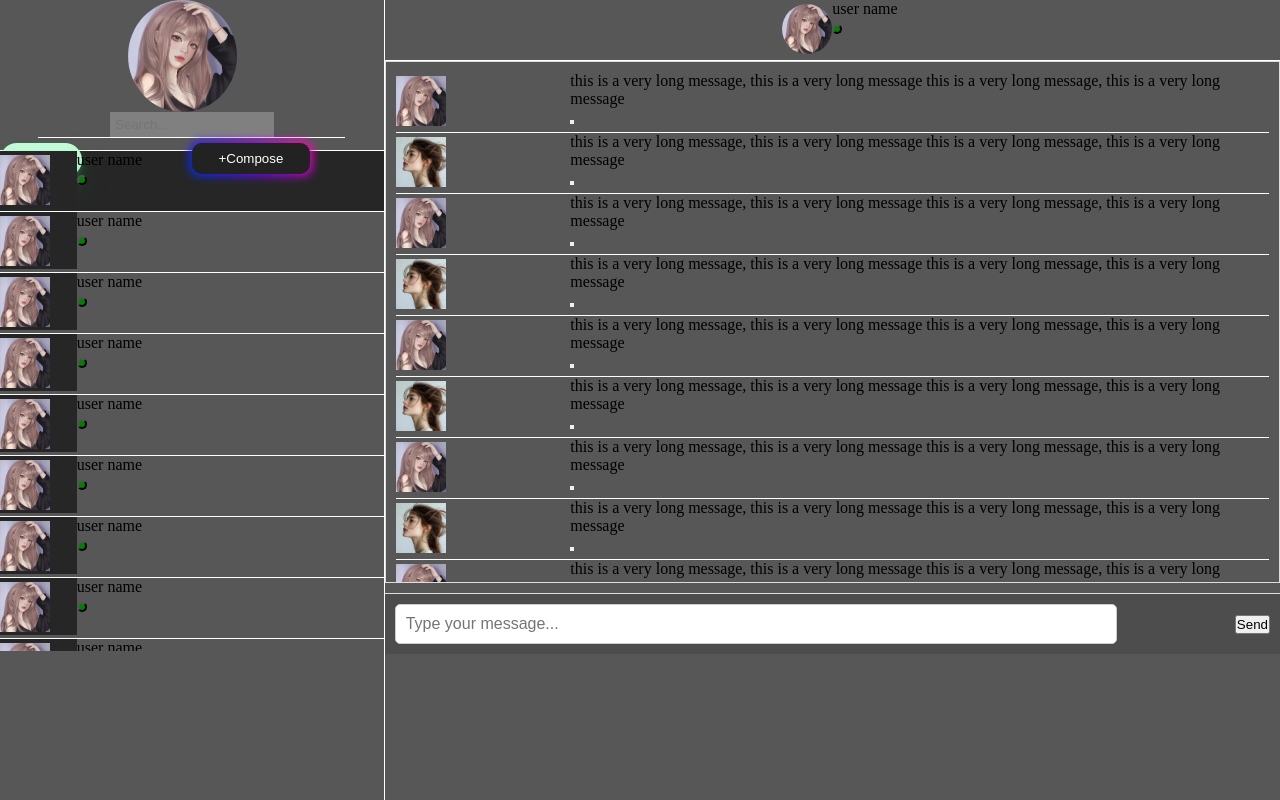
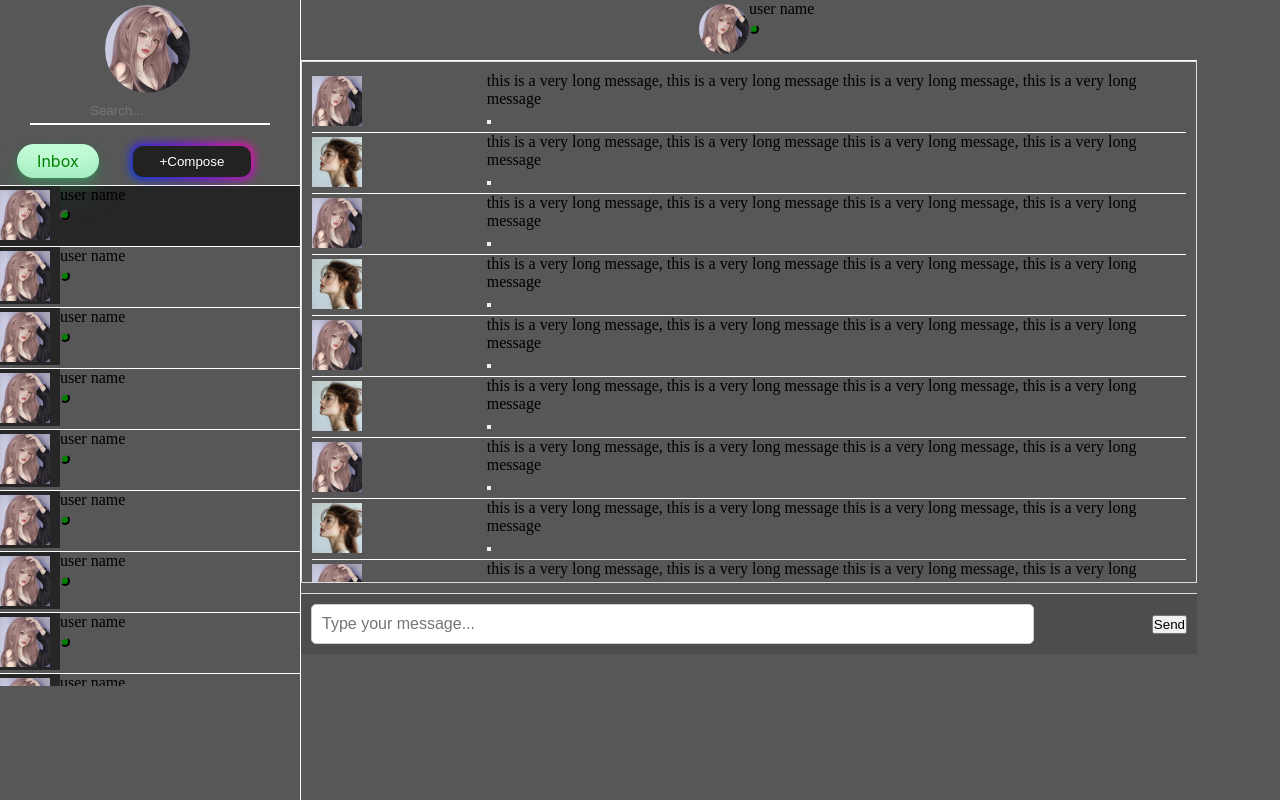
Before and after one commit to BenaliOssama/chatPage, a Next.js app: page / in a window 1280 px wide. Built offline with nearby package versions, Linux system fonts and the light colour scheme.

Commit message:
the profile is fixed

```diff
--- a/src/app/globals.css
+++ b/src/app/globals.css
@@ -1,3 +1,9 @@
+:root {
+  --primary-color: rgb(87, 87, 87);
+  --secondary-color: #59695f;
+  --text-color: #f7f7f7;
+}
+
 html,
 body {
   height: 100%;
@@ -13,5 +19,5 @@ body {
 }
 
 body {
-  background-color: rgb(87, 87, 87);
+  background-color: var(--primary-color);
 }
--- a/src/app/page.module.css
+++ b/src/app/page.module.css
@@ -8,6 +8,8 @@
 .side {
   width: 30%;
   height: 100%;
+  min-width: 250px;
+  max-width: 300px;
   justify-content: start;
   border-right: 1px solid rgb(255, 255, 255);
 }
@@ -22,6 +24,7 @@
 .main {
   width: 70%;
   height: 100%;
+  min-width: 400px;
   justify-content: end;
 }
 
--- a/src/components/contacts/contacs.js
+++ b/src/components/contacts/contacs.js
@@ -26,5 +26,22 @@ function Contact() {
       </div>
     );
 }
+async function GetContacs(groupId) {
+  try {
+    const response = await fetch(`${validbackendUrl}/api/contacts?id=${groupId}`, {
+      method: 'GET',
+      headers: {
+        'Content-Type': 'application/json',
+      },
+    });
+    const data = await response.json();
+    return data;
+
+  } catch (error) {
+    console.error('Error fetching group:', error);
+    throw error;
+  }
+}
+
 
 export default Contacs;
--- a/src/components/profile/profile.module.css
+++ b/src/components/profile/profile.module.css
@@ -1,11 +1,14 @@
 .profile {
   width: 100%;
   height: 30%;
+  min-height: 180px;
+  min-width: 250px;
   border-bottom: 1px solid rgb(255, 255, 255);
   height: 150px;
 }
 
 .picContainer {
+  margin: 5px ;
   width: 95%;
   height: 95%;
   display: flex;
@@ -22,49 +25,44 @@
 
 
 .input {
+  margin: 5px auto;
   display: flex;
   justify-content: center;
   align-items: center;
   width: 80%;
-    margin: 0 auto;
-    border-bottom: 1px solid rgb(255, 255, 255);
+  border-bottom : 2px solid white;
 }
+
 
 .searchInput {
   width: 50%;
-    background-color: gray;
+  background-color: var(--primary-color) ;
   border: none;
   padding: 5px;
 }
 
 .info {
-    display: flex;
   justify-content: space-around;
-    align-items: end;
-    width: 100%;
-    height: 20%;
+  align-items: center;
   display: flex;
   height: 35%;
 }
 
 .left {
-    height: 90%;
-    width: 50%;
-    justify-content: start;
+  align-items: center;
 }
 
 .right {
   width: 50%;
-    height: 90%;
-    justify-content: end;
 }
+
 .searchInput:focus {
   outline: none;
   box-shadow: none;
 }
 
 
-.nbox{
+.nbox {
   font-family: 'Courier New', Courier, monospace;
 }
 
@@ -89,8 +87,7 @@
 
 .compose:before {
   content: "";
-  background: linear-gradient(
-    45deg,
+  background: linear-gradient(45deg,
       #ff0000,
       #ff7300,
       #fffb00,
@@ -99,8 +96,7 @@
       #002bff,
       #7a00ff,
       #ff00c8,
-    #ff0000
-  );
+      #ff0000);
   position: absolute;
   top: -2px;
   left: -2px;
@@ -119,9 +115,11 @@
   0% {
     background-position: 0 0;
   }
+
   50% {
     background-position: 400% 0;
   }
+
   100% {
     background-position: 0 0;
   }
@@ -138,16 +136,17 @@
   top: 0;
   border-radius: 10px;
 }
+
 /*__________________________*/
 /* CSS */
 .inbox {
   background-color: #c2fbd7;
   border-radius: 100px;
-  box-shadow: rgba(44, 187, 99, .2) 0 -25px 18px -14px inset,rgba(44, 187, 99, .15) 0 1px 2px,rgba(44, 187, 99, .15) 0 2px 4px,rgba(44, 187, 99, .15) 0 4px 8px,rgba(44, 187, 99, .15) 0 8px 16px,rgba(44, 187, 99, .15) 0 16px 32px;
+  box-shadow: rgba(44, 187, 99, .2) 0 -25px 18px -14px inset, rgba(44, 187, 99, .15) 0 1px 2px, rgba(44, 187, 99, .15) 0 2px 4px, rgba(44, 187, 99, .15) 0 4px 8px, rgba(44, 187, 99, .15) 0 8px 16px, rgba(44, 187, 99, .15) 0 16px 32px;
   color: green;
   cursor: pointer;
   display: inline-block;
-  font-family: CerebriSans-Regular,-apple-system,system-ui,Roboto,sans-serif;
+  font-family: CerebriSans-Regular, -apple-system, system-ui, Roboto, sans-serif;
   padding: 7px 20px;
   text-align: center;
   text-decoration: none;
@@ -160,6 +159,6 @@
 }
 
 .inbox:hover {
-  box-shadow: rgba(44,187,99,.35) 0 -25px 18px -14px inset,rgba(44,187,99,.25) 0 1px 2px,rgba(44,187,99,.25) 0 2px 4px,rgba(44,187,99,.25) 0 4px 8px,rgba(44,187,99,.25) 0 8px 16px,rgba(44,187,99,.25) 0 16px 32px;
+  box-shadow: rgba(44, 187, 99, .35) 0 -25px 18px -14px inset, rgba(44, 187, 99, .25) 0 1px 2px, rgba(44, 187, 99, .25) 0 2px 4px, rgba(44, 187, 99, .25) 0 4px 8px, rgba(44, 187, 99, .25) 0 8px 16px, rgba(44, 187, 99, .25) 0 16px 32px;
   transform: scale(1.05) rotate(-1deg);
 }
```
Lines whose indentation alone changed are shown as unchanged.
